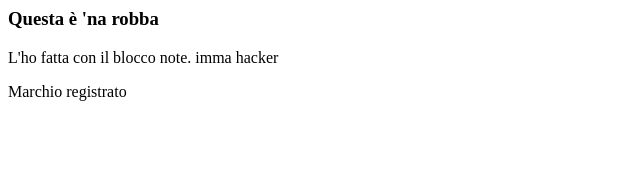
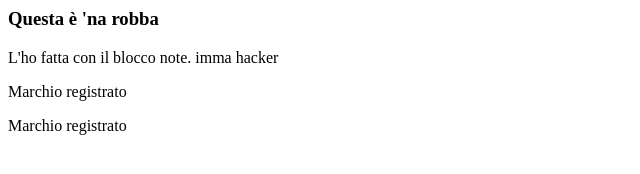
Before and after one commit to CriChipz/git_prova, a plain HTML site: page index.html in a window 1280 px wide. Shown: the whole page, without its empty margins (0-640 px from the left). Drawn offline with Linux system fonts and the light colour scheme.

Commit message:
modificato di nuovo

```diff
--- a/index.html
+++ b/index.html
@@ -9,5 +9,6 @@
 	</body>
 	<foot>
 		<p>Marchio registrato</p>
+<p>Marchio registrato</p>
 	</foot>
 </html>
```
